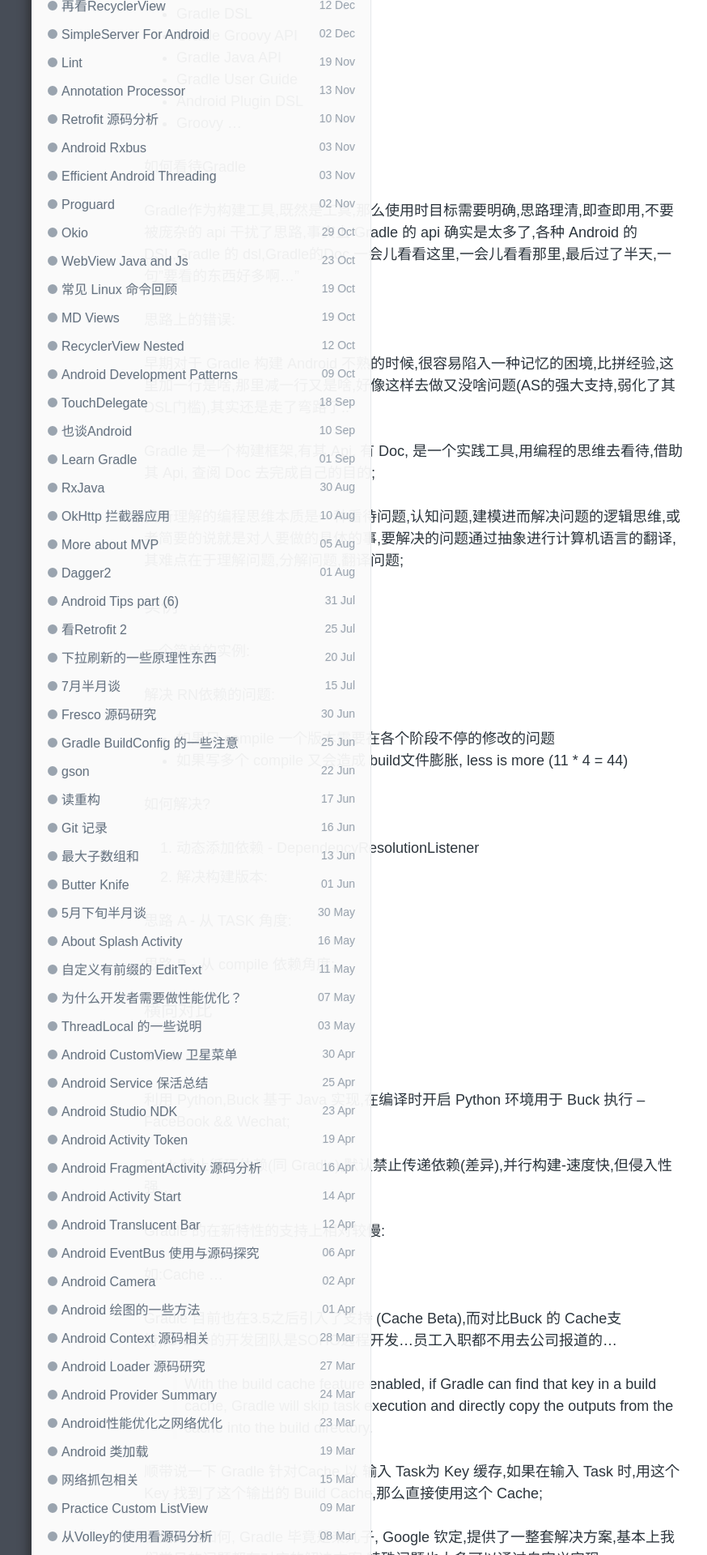
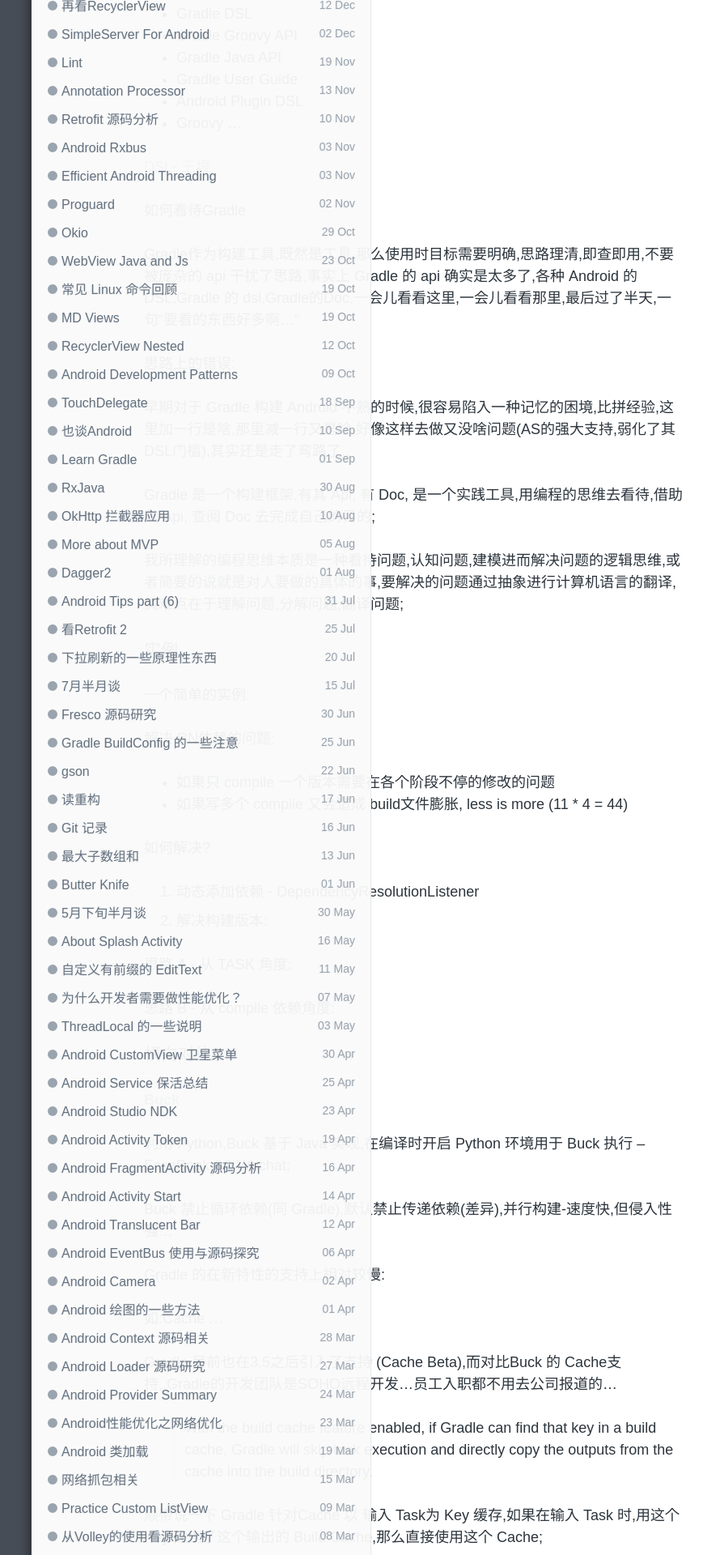
Before and after one commit to enlipan/enlipan.github.io, a Jekyll site: the page built from _posts/2017-08-14-talk-about-gradle.md, in a window 1280 px wide. Shown: the part 1729-3649 px from the top of the page at 81% size, without its empty margins (126-1000 px from the left). Built offline with Jekyll 4.4.1, drawn with Linux system fonts in a browser that asks for light colours; nearby versions of some CDN libraries; comment, search, counter and statistics services are not loaded.

Commit message:
post page talk gradle

```diff
--- a/_posts/2017-08-14-talk-about-gradle.md
+++ b/_posts/2017-08-14-talk-about-gradle.md
@@ -61,7 +61,7 @@
 * Android Plugin DSL
 * Groovy ...
 
-
+[DSL- 王垠](http://www.yinwang.org/blog-cn/2017/05/25/dsl)
 
 #### 如何看待Gradle
 
```
